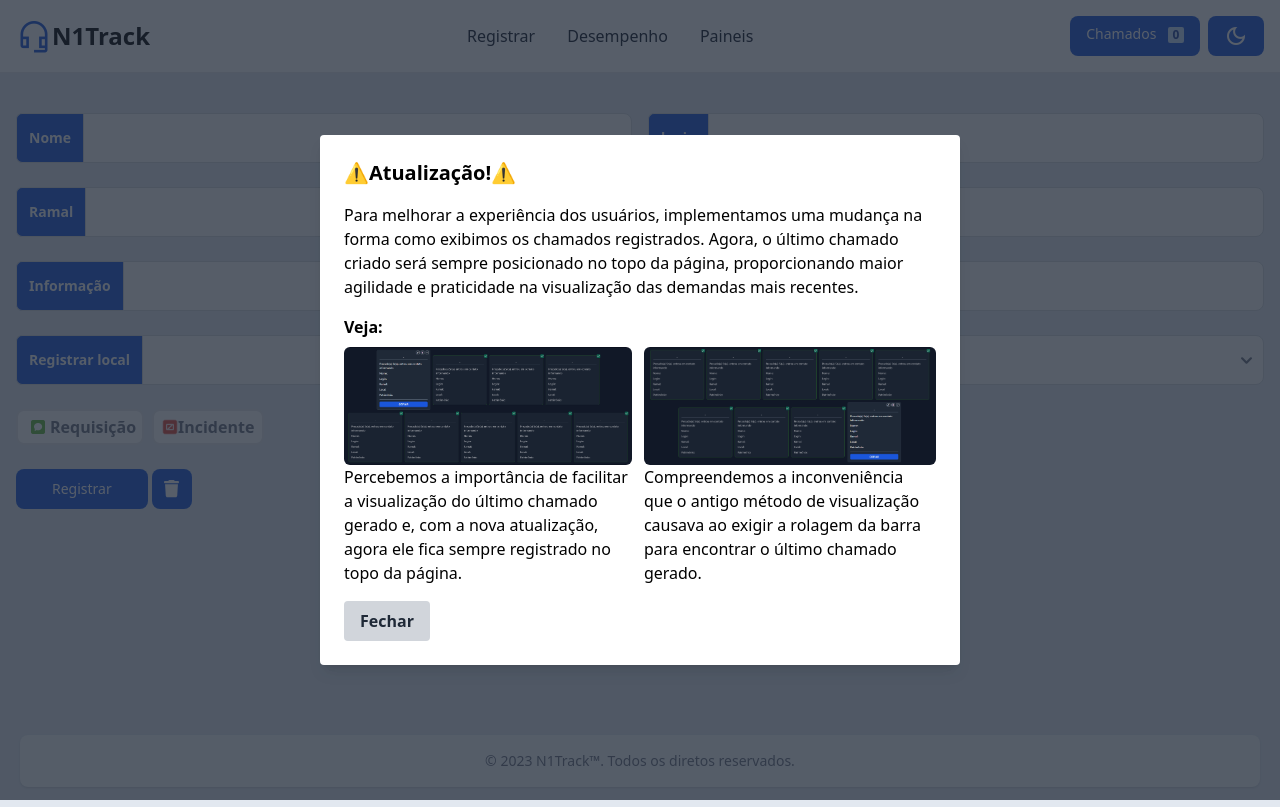
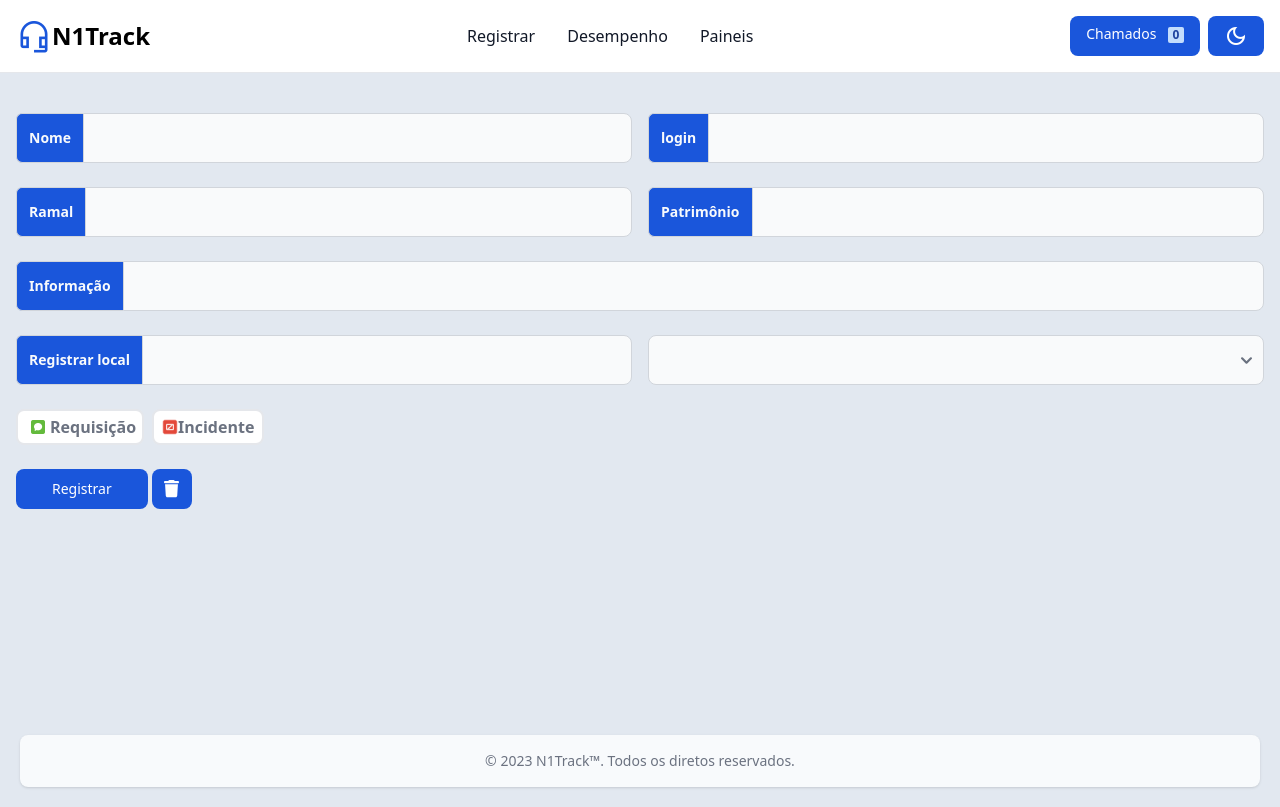
Before and after one commit to Rhuan-Guilherme/RegistoDeChamados-N1, a Vue app: page / in a window 1280 px wide. Built offline with nearby package versions, Linux system fonts and the light colour scheme.

Commit message:
:art: alterando exibição dos cards

```diff
--- a/src/views/HomeView.vue
+++ b/src/views/HomeView.vue
@@ -1,7 +1,6 @@
 <script setup>
 import TheForm from '../components/layout/TheForm.vue';
 import AreaCards from '../components/layout/AreaCards.vue';
-import Modal from '../components/layout/ModalNovidades.vue'
 </script>
 
 <template>
@@ -9,6 +8,5 @@ import Modal from '../components/layout/ModalNovidades.vue'
     <TheForm />
     <section class="mx-4">
         <AreaCards />
-        <Modal />
     </section>
 </template>
```
